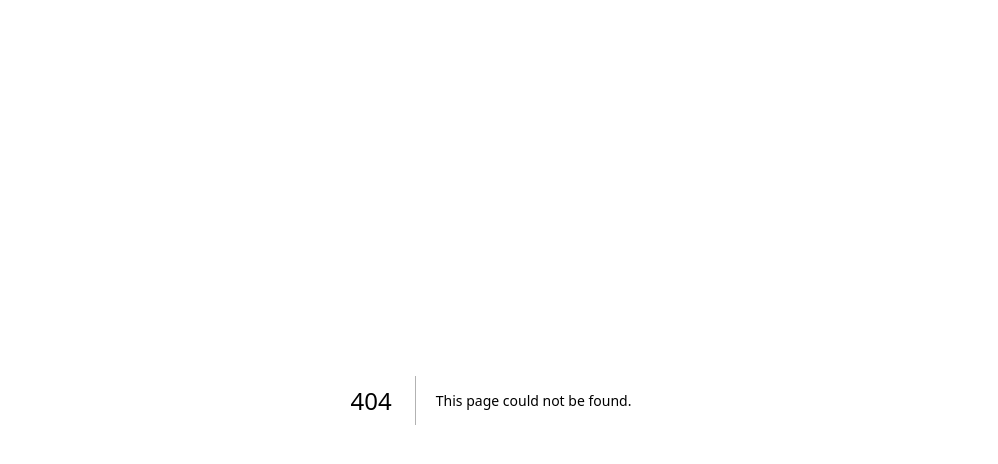
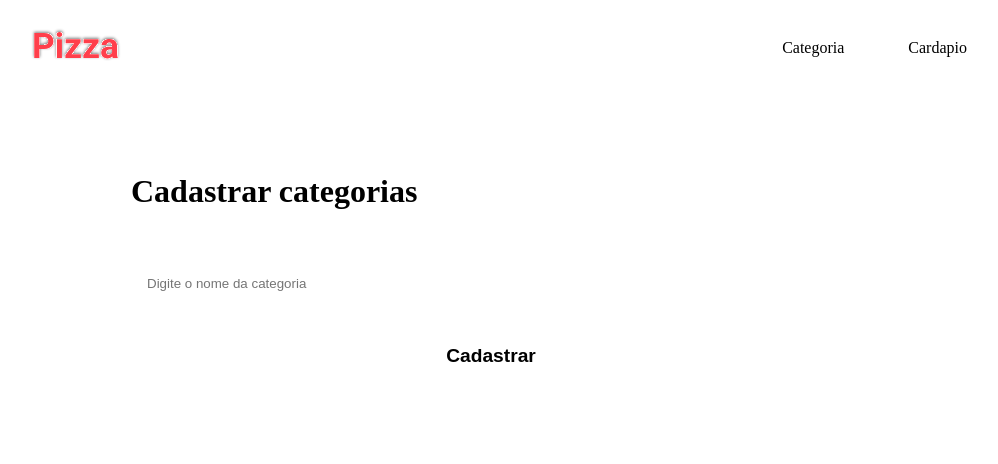
Before and after one commit to DenilsonCunha/frontend, a Next.js app: page /category in a window 1280 px wide. Before the commit this address had no page. Shown: the top 464 px of the page, without its empty margins (149-1147 px from the left). Built offline with nearby package versions, Linux system fonts and the light colour scheme.

Commit message:
registrando nova gategoria

```diff
--- /dev/null
+++ b/src/components/Header/index.tsx
@@ -0,0 +1,37 @@
+import { useContext  } from 'react'
+import styles from './styles.module.scss'
+import Link from 'next/link'
+
+import { FiLogOut } from 'react-icons/fi'
+
+import { AuthContext } from '../../contexts/AuthContext'
+
+export function Header(){
+
+  const { signOut } = useContext(AuthContext)
+
+  return(
+    <header className={styles.headerContainer}>
+      <div className={styles.headerContent}>
+        <Link href="/dashboard">
+          <img src="/logo.svg" width={190} height={60} />
+        </Link>
+
+        <nav className={styles.menuNav}>
+          <Link href="/category">
+            <a>Categoria</a>
+          </Link>
+
+          <Link href="/product">
+            <a>Cardapio</a>
+          </Link>
+
+          <button onClick={signOut}>
+            <FiLogOut color="#FFF" size={24} />
+          </button>
+        </nav>
+
+      </div>
+    </header>
+  )
+}
--- /dev/null
+++ b/src/components/Header/styles.module.scss
@@ -0,0 +1,54 @@
+.headerContainer{
+  height: 5rem;
+}
+
+.headerContent{
+  max-width: 1120px;
+  height: 5rem;
+  margin: 0 auto;
+  padding: 0 2rem;
+
+  display: flex;
+  justify-content: space-between;
+  align-items: center;
+
+  img{
+    cursor: pointer;
+  }
+}
+
+.menuNav{
+  display: flex;
+  align-items: center;
+
+  a{
+    color: var(--white);
+    padding: 0 0.5rem;
+    display: inline-block;
+    position: relative;
+    transition: color 0.7s;
+
+    & + a {
+      margin-left: 2rem;
+    }
+
+    &:hover{
+      color: var(--red-900);
+    }
+
+  }
+
+
+  button{
+    margin-left: 2rem;
+    background: transparent;
+    border:0;
+    transition: transform 0.8s;
+
+    &:hover{
+      transform: scale(1.2);
+    }
+  }
+
+
+}
--- a/src/contexts/AuthContext.tsx
+++ b/src/contexts/AuthContext.tsx
@@ -1,4 +1,4 @@
-import { createContext, ReactNode, useState } from 'react';
+import { createContext, ReactNode, useState, useEffect } from 'react';
 
 import { api } from '../services/apiClient';
 
@@ -52,6 +52,31 @@ export function signOut(){
 export function AuthProvider({ children }: AuthProviderProps){
   const [user, setUser] = useState<UserProps>()
   const isAuthenticated = !!user;
+
+  useEffect(() => {
+
+    // tentar pegar algo no cookie
+    const { '@nextauth.token': token } = parseCookies();
+
+    if(token){
+      api.get('/me').then(response => {
+        const { id, name, email } = response.data;
+
+        setUser({
+          id,
+          name,
+          email
+        })
+
+      })
+      .catch(() => {
+        //Se deu erro deslogamos o user.
+        signOut();
+      })
+    }
+
+
+  }, [])
 
   async function signIn({ email, password }: SignInProps){
     try{
--- /dev/null
+++ b/src/pages/category/index.tsx
@@ -0,0 +1,60 @@
+import { useState, FormEvent } from 'react'
+import Head from "next/head"
+import {Header} from '../../components/Header'
+import styles from './styles.module.scss'
+
+import { setupAPIClient } from '../../services/api'
+import { toast } from 'react-toastify'
+
+export default function Category(){
+  const [name, setName] = useState('')
+
+  async function handleRegister(event: FormEvent){
+    event.preventDefault();
+
+    if(name === ''){
+      return;
+    }
+
+    const apiClient = setupAPIClient();
+    await apiClient.post('/category', {
+      name: name
+    })
+
+    toast.success('Categoria cadastrada com sucesso!')
+    setName('');
+
+  }
+
+
+  return(
+    <>
+    <Head>
+      <title>Nova categoria - Sujeito Pizzaria</title>
+    </Head>
+    <div>
+      <Header/>
+
+      <main className={styles.container}>
+        <h1>Cadastrar categorias</h1>
+
+        <form className={styles.form} onSubmit={handleRegister}>
+          <input
+          type="text"
+          placeholder="Digite o nome da categoria"
+          className={styles.input}
+          value={name}
+          onChange={ (e) => setName(e.target.value) }
+          />
+
+          <button className={styles.buttonAdd} type="submit">
+            Cadastrar
+          </button>
+
+        </form>
+
+      </main>
+    </div>
+    </>
+  )
+}
--- /dev/null
+++ b/src/pages/category/styles.module.scss
@@ -0,0 +1,41 @@
+
+.container{
+  max-width: 720px;
+  margin: 4rem auto;
+  padding: 0 2rem;
+
+  display: flex;
+  justify-content: space-between;
+  flex-direction: column;
+}
+
+.container h1{
+  color: var(--white);
+}
+
+.form{
+  display: flex;
+  flex-direction: column;
+  margin: 1rem 0;
+}
+
+.input{
+  background-color: var(--dark-900);
+  border:0;
+  padding: 1rem;
+  height: 40px;
+  border-radius: 0.3rem;
+  color: var(--white);
+  border: 1px solid var(--gray-100);
+  margin-bottom: 1rem;
+}
+
+.buttonAdd{
+  height: 40px;
+  border:0;
+  background-color: var(--green-900);
+  font-weight: bold;
+  font-size: 1.2rem;
+  border-radius: 0.3rem;
+  color: var(--dark-700)
+}
```
Also changed, not shown: src/pages/dashboard/index.tsx (+11 -1 lines).
